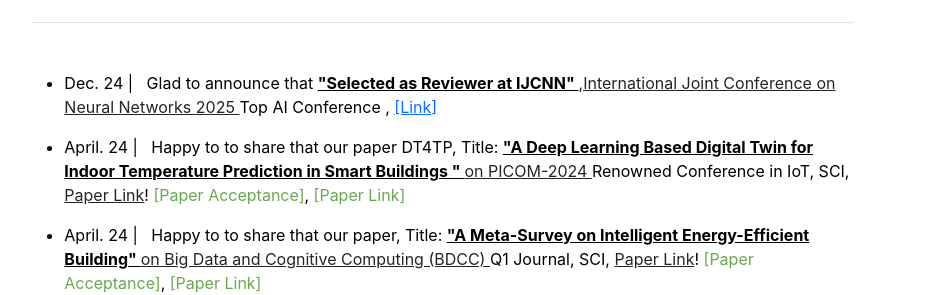
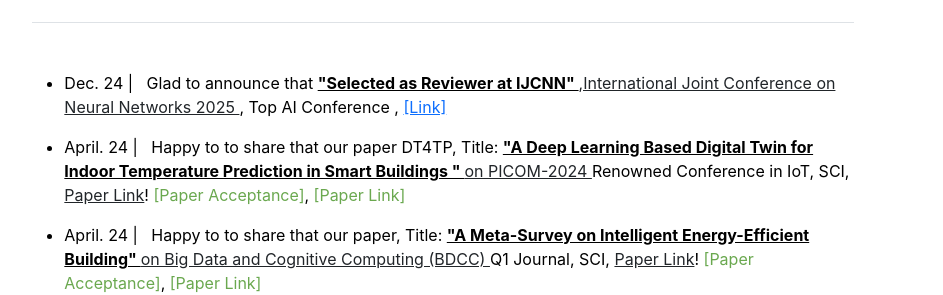
Before and after one commit to babulcseian/babulcseian.github.io, a Jekyll site: the page built from index.md, in a window 1280 px wide and 900 px high, scrolled down 1239 px. Shown: the part 163-458 px from the top of the window, without its empty margins (197-1140 px from the left). Built offline with Jekyll 4.4.1, drawn with Linux system fonts in a browser that asks for light colours; a style sheet for code colours, icons or effects is not loaded.

Commit message:
Update news.yml

```diff
--- a/_data/news.yml
+++ b/_data/news.yml
@@ -1,4 +1,4 @@
-- {message: 'Dec. 24 | &nbsp; Glad to announce that <u><b> "Selected as Reviewer at IJCNN" </b></u> <a class="other" href="https://ijcnn.org/"> ,International Joint Conference on Neural Networks 2025 </a> Top AI Conference </a>, <a class="Conf. Link" href="https://ijcnn.org/">[Link]</a>', last: '1'}
+- {message: 'Dec. 24 | &nbsp; Glad to announce that <u><b> "Selected as Reviewer at IJCNN" </b></u> <a class="other" href="https://ijcnn.org/"> ,International Joint Conference on Neural Networks 2025 </a>, Top AI Conference </a>, <a class="Conf. Link" href="https://ijcnn.org/">[Link]</a>', last: '1'}
 - {message: 'April. 24 | &nbsp; Happy to to share that our paper DT4TP, Title: <u><b> "A Deep Learning Based Digital Twin for Indoor Temperature Prediction in Smart Buildings " </b></u> <a class="other" href="https://www.mdpi.com/2504-2289/8/8/83"> on PICOM-2024 </a> Renowned Conference in IoT, SCI</a>, <a class="other"https://www.mdpi.com/2504-2289/8/8/83">Paper Link</a>! <a class="paper" href="publications/papers/Acceptance-Certificate-A Meta-Survey on Intelligent Energy-Efficient Buildings by Md Babul Islam.pdf">[Paper Acceptance]</a>, <a class="paper" href="https://www.mdpi.com/2504-2289/8/8/83">[Paper Link]</a>', last: '1'}
 - {message: 'April. 24 | &nbsp; Happy to to share that our paper, Title: <u><b> "A Meta-Survey on Intelligent Energy-Efficient Building" </b></u> <a class="other" href="https://www.mdpi.com/2504-2289/8/8/83"> on Big Data and Cognitive Computing (BDCC) </a> Q1 Journal, SCI</a>, <a class="other"https://www.mdpi.com/2504-2289/8/8/83">Paper Link</a>! <a class="paper" href="publications/papers/Acceptance-Certificate-A Meta-Survey on Intelligent Energy-Efficient Buildings by Md Babul Islam.pdf">[Paper Acceptance]</a>, <a class="paper" href="https://www.mdpi.com/2504-2289/8/8/83">[Paper Link]</a>', last: '1'}
 - {message: 'April. 24 | &nbsp; Glad to share that I have <u><b> reviewed </b></u> <a class="other" href="https://services.conferences.computer.org/2024/"> paper on IEEE EDGE </a> 2024 IEEE International Conference on Edge Computing & Communications in China</a>. <a class="paper" href="publications/Certificate/IEEE_EDGE_Md Babul Islam_2024.pdf">[Sub Review Certificate]</a>', last: '1'}
```
